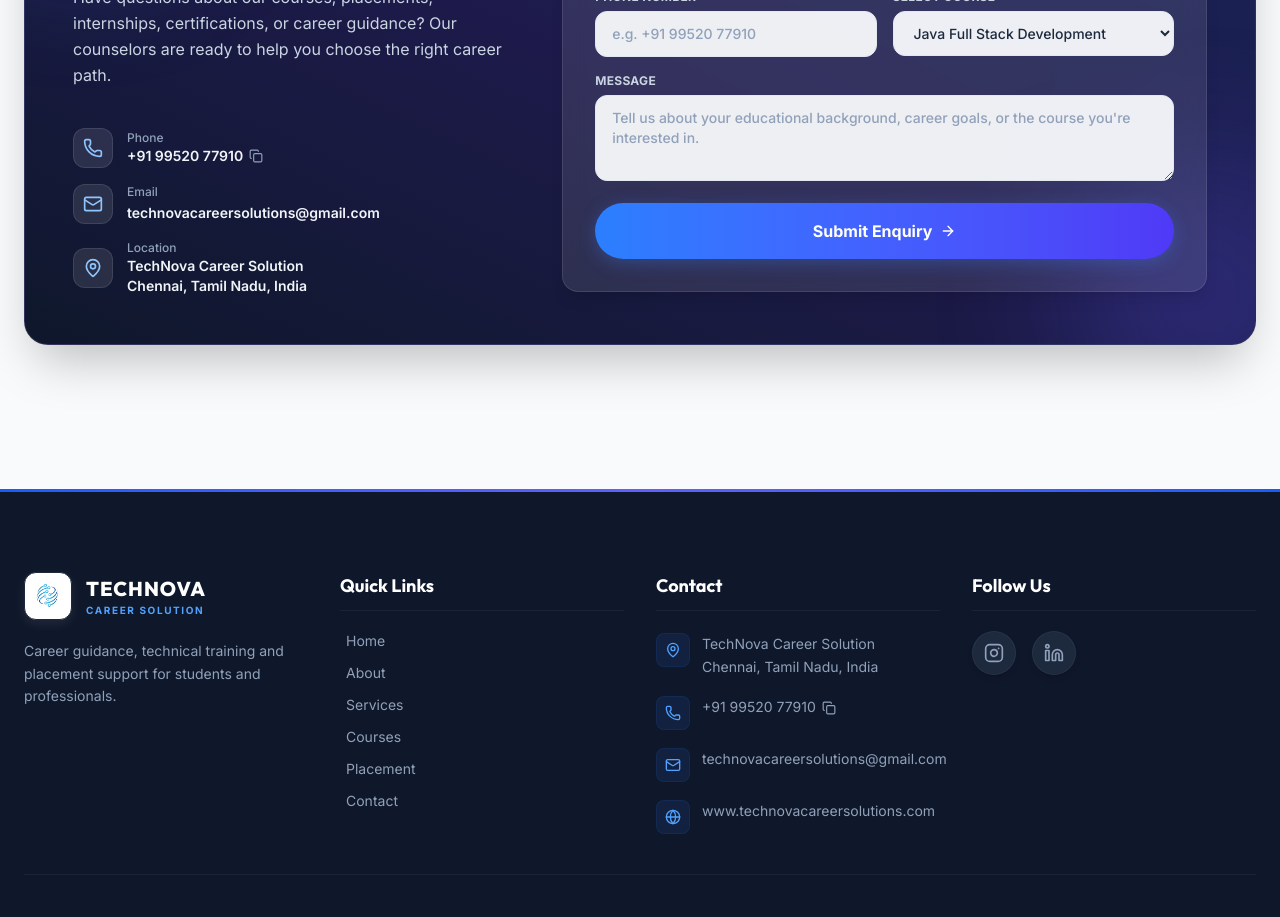
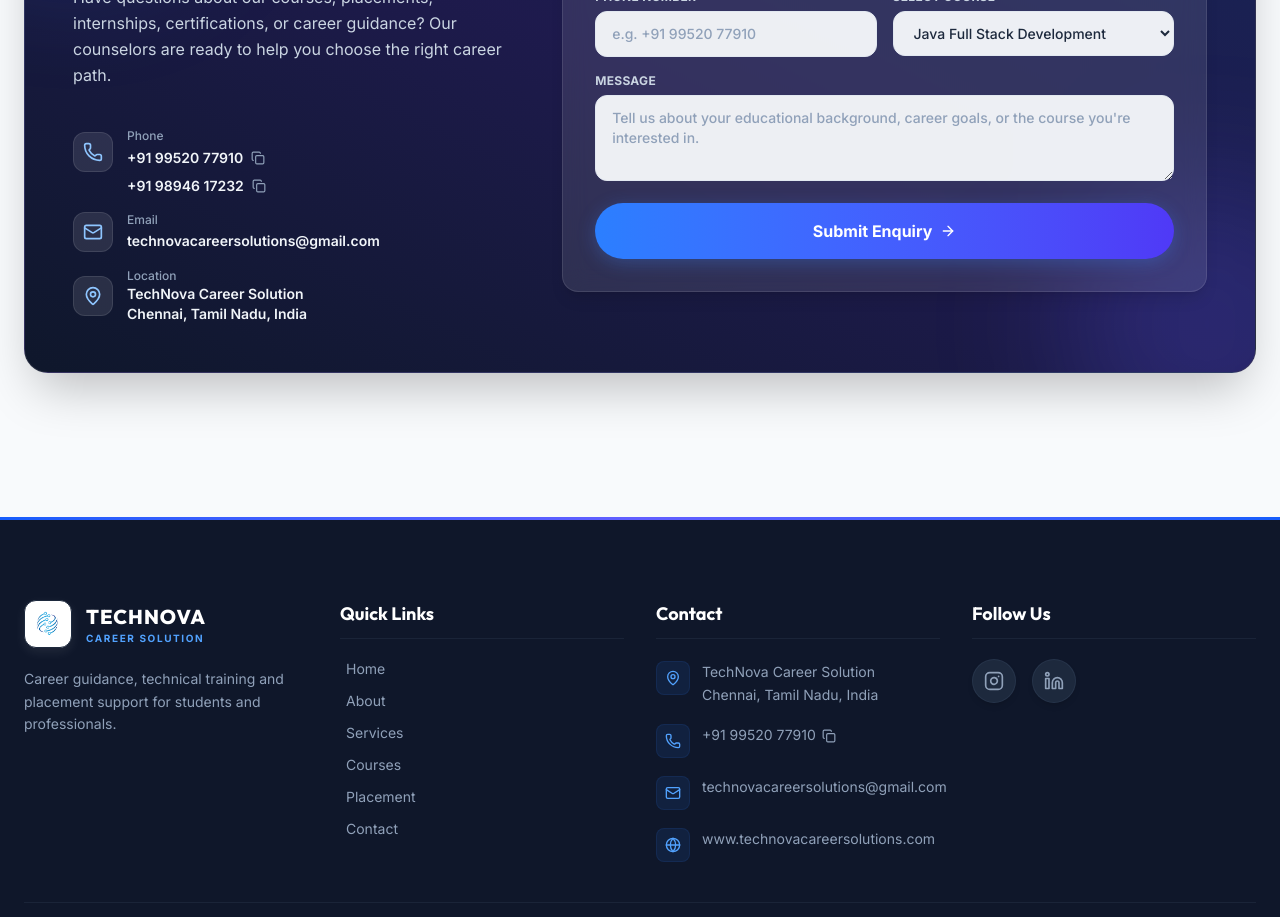
Before and after one commit to sanjai-3130/technove, a React (Vite) app: page / in a window 1280 px wide. Shown: the part 6000-6917 px from the top of the page. Built offline with nearby package versions, Linux system fonts and the light colour scheme.

Commit message:
style: improve contact section layout and spacing
Update contact detail alignment and layout to prevent content overflow and improve visual hierarchy.

```diff
--- a/src/App.tsx
+++ b/src/App.tsx
@@ -1412,33 +1412,57 @@
                 </p>
 
                 <div className="flex flex-col gap-4 mt-4 w-full">
-                  <div className="flex items-center gap-3.5">
-                    <div className="w-10 h-10 rounded-xl bg-white/10 flex items-center justify-center text-blue-300 border border-white/10">
+                  <div className="flex items-start gap-3.5">
+                    <div className="w-10 h-10 rounded-xl bg-white/10 flex items-center justify-center text-blue-300 border border-white/10 mt-1 flex-shrink-0">
                       <Phone className="w-5 h-5" />
                     </div>
                     <div>
-                      <p className="text-xs text-slate-400 font-medium">Phone</p>
+                      <p className="text-xs text-slate-400 font-medium mb-1">Phone</p>
+                      <div className="flex flex-col gap-2">
+                        <div className="flex items-center gap-2">
                           <a
-                        href="#"
-                        onClick={(e) => {
-                          e.preventDefault();
-                          handleCopy('+91 99520 77910', 'contact1');
-                        }}
-                        className="text-sm font-semibold text-slate-100 hover:text-blue-300 transition-colors flex items-center gap-1.5 cursor-pointer"
+                            href="tel:+919952077910"
+                            className="text-sm font-semibold text-slate-100 hover:text-blue-300 transition-colors"
+                          >
+                            +91 99520 77910
+                          </a>
+                          <button
+                            onClick={() => handleCopy('+91 99520 77910', 'contact1')}
+                            className="text-slate-400 hover:text-blue-300 transition-colors focus:outline-none cursor-pointer flex items-center justify-center"
                             title="Click to copy +91 99520 77910"
                           >
-                        <span>+91 99520 77910</span>
                             {copiedNumber === 'contact1' ? (
                               <Check className="w-3.5 h-3.5 text-emerald-400 scale-110 transition-transform" />
                             ) : (
                               <Copy className="w-3.5 h-3.5 text-slate-400 hover:text-blue-300" />
                             )}
+                          </button>
+                        </div>
+                        <div className="flex items-center gap-2">
+                          <a
+                            href="tel:+919894617232"
+                            className="text-sm font-semibold text-slate-100 hover:text-blue-300 transition-colors"
+                          >
+                            +91 98946 17232
                           </a>
+                          <button
+                            onClick={() => handleCopy('+91 98946 17232', 'contact2')}
+                            className="text-slate-400 hover:text-blue-300 transition-colors focus:outline-none cursor-pointer flex items-center justify-center"
+                            title="Click to copy +91 98946 17232"
+                          >
+                            {copiedNumber === 'contact2' ? (
+                              <Check className="w-3.5 h-3.5 text-emerald-400 scale-110 transition-transform" />
+                            ) : (
+                              <Copy className="w-3.5 h-3.5 text-slate-400 hover:text-blue-300" />
+                            )}
+                          </button>
+                        </div>
+                      </div>
                     </div>
                   </div>
 
                   <div className="flex items-center gap-3.5">
-                    <div className="w-10 h-10 rounded-xl bg-white/10 flex items-center justify-center text-blue-300 border border-white/10">
+                    <div className="w-10 h-10 rounded-xl bg-white/10 flex items-center justify-center text-blue-300 border border-white/10 flex-shrink-0">
                       <Mail className="w-5 h-5" />
                     </div>
                     <div>
```
Lines whose indentation alone changed are shown as unchanged.
